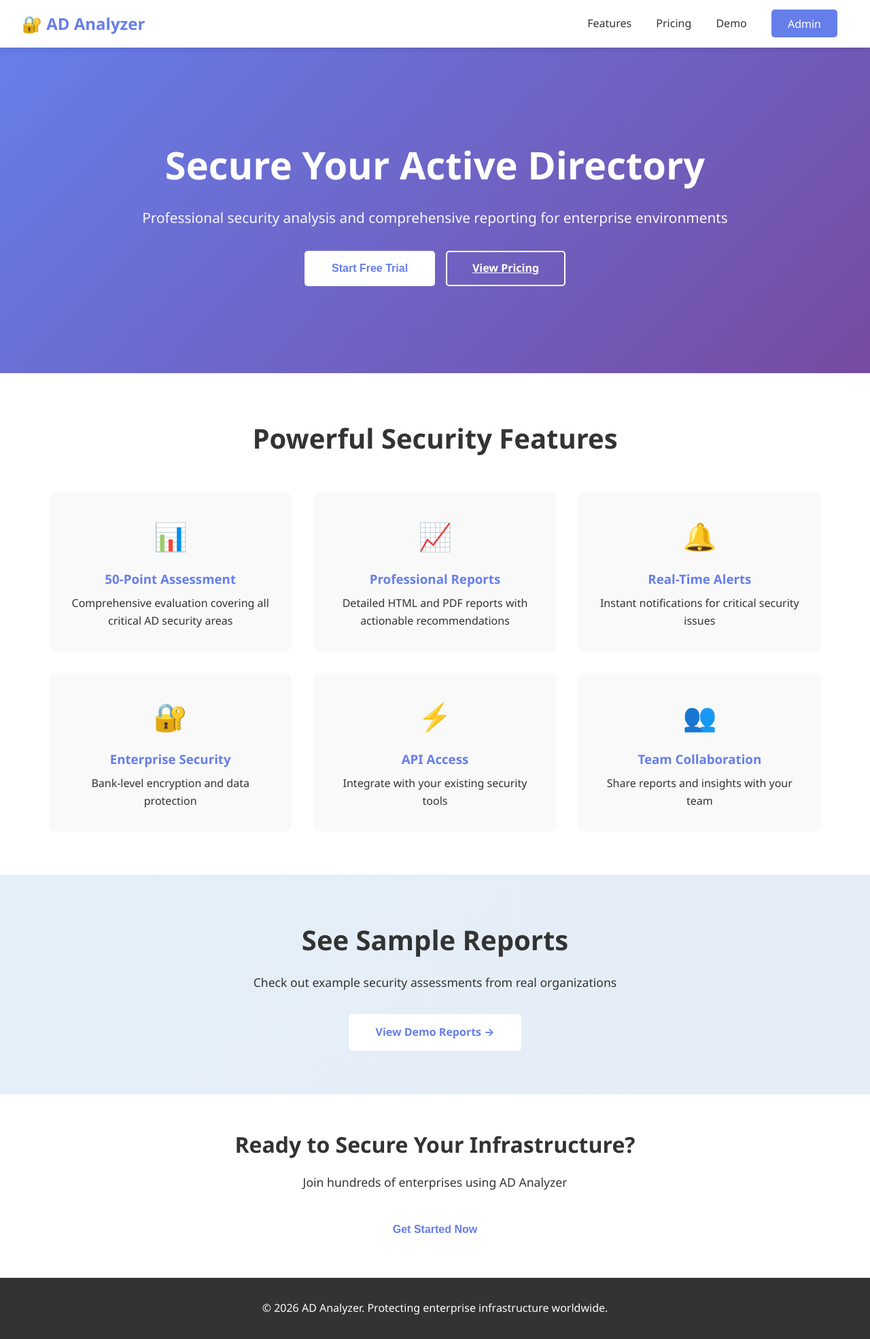
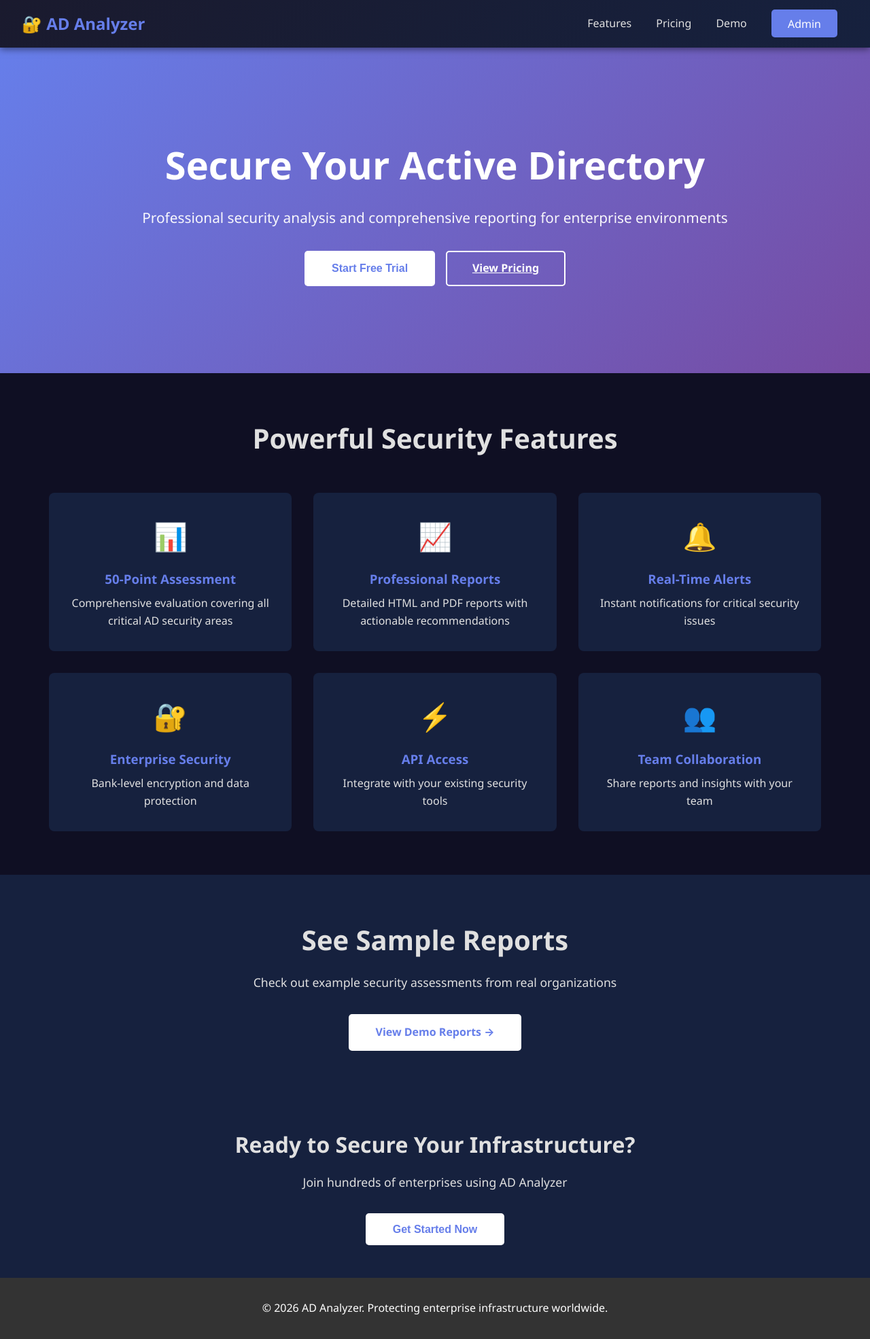
Before and after one commit to Linduxx/ad-analyzer, a Flask app: page / in a window 1280 px wide. Shown: the whole page at 68% size. Run offline with Flask 3, Linux system fonts and the light colour scheme.

Commit message:
Dark mode theme - premium black & purple design

```diff
--- a/templates/index.html
+++ b/templates/index.html
@@ -7,15 +7,15 @@
     <style>
         * { margin: 0; padding: 0; box-sizing: border-box; }
         html { scroll-behavior: smooth; }
-        body { font-family: 'Segoe UI', -apple-system, sans-serif; color: #333; line-height: 1.6; }
+        body { font-family: 'Segoe UI', -apple-system, sans-serif; color: #e0e0e0; line-height: 1.6; background: #0f0f23; }
 
         /* NAV */
         nav {
-            background: white; padding: 1rem 2rem; display: flex; justify-content: space-between;
-            align-items: center; box-shadow: 0 2px 10px rgba(0,0,0,0.1); position: sticky; top: 0; z-index: 100;
+            background: linear-gradient(135deg, #1a1a2e 0%, #16213e 100%); padding: 1rem 2rem; display: flex; justify-content: space-between;
+            align-items: center; box-shadow: 0 2px 10px rgba(0,0,0,0.5); position: sticky; top: 0; z-index: 100;
         }
         nav .logo { font-size: 1.5rem; font-weight: bold; color: #667eea; }
-        nav a { color: #333; text-decoration: none; margin: 0 1rem; transition: color 0.3s; }
+        nav a { color: #e0e0e0; text-decoration: none; margin: 0 1rem; transition: color 0.3s; }
         nav a:hover { color: #667eea; }
         nav .btn { background: #667eea; color: white; padding: 0.6rem 1.5rem; border-radius: 5px; }
         nav .btn:hover { background: #764ba2; }
@@ -37,21 +37,21 @@
         .features { max-width: 1200px; margin: 4rem auto; padding: 0 2rem; }
         .features h2 { text-align: center; font-size: 2.5rem; margin-bottom: 3rem; }
         .features-grid { display: grid; grid-template-columns: repeat(auto-fit, minmax(280px, 1fr)); gap: 2rem; }
-        .feature-card { background: #f9f9f9; padding: 2rem; border-radius: 8px; text-align: center; transition: all 0.3s; }
+        .feature-card { background: #16213e; padding: 2rem; border-radius: 8px; text-align: center; transition: all 0.3s; }
         .feature-card:hover { transform: translateY(-5px); box-shadow: 0 10px 25px rgba(0,0,0,0.1); }
         .feature-card .icon { font-size: 2.5rem; margin-bottom: 1rem; }
         .feature-card h3 { color: #667eea; margin-bottom: 0.5rem; }
 
         /* DEMO SECTION */
         .demo-section {
-            background: linear-gradient(135deg, rgba(0, 102, 204, 0.1) 0%, rgba(0, 82, 163, 0.1) 100%);
+            background: #16213e;
             padding: 4rem 2rem; text-align: center;
         }
         .demo-section h2 { font-size: 2.5rem; margin-bottom: 1rem; }
         .demo-section p { font-size: 1.1rem; margin-bottom: 2rem; }
 
         /* CTA */
-        .cta-section { background: white; padding: 3rem 2rem; text-align: center; }
+        .cta-section { background: #16213e; padding: 3rem 2rem; text-align: center; }
         .cta-section h2 { font-size: 2rem; margin-bottom: 1rem; }
         .cta-section p { font-size: 1.1rem; margin-bottom: 2rem; }
 
@@ -81,7 +81,7 @@
             to { opacity: 1; }
         }
         .modal-content {
-            background: white;
+            background: #16213e; color: #e0e0e0;
             padding: 2.5rem;
             border-radius: 12px;
             max-width: 450px;
@@ -98,10 +98,12 @@
             width: 100%;
             padding: 0.9rem;
             margin-bottom: 1rem;
-            border: 2px solid #ddd;
+            border: 2px solid #444;
             border-radius: 6px;
             font-size: 1rem;
             transition: border-color 0.3s;
+            background: #0f0f23;
+            color: #e0e0e0;
         }
         .modal-content input:focus {
             outline: none;
```
Also changed, not shown: templates/demo.html (+8 -8 lines), templates/pricing.html (+5 -5 lines), templates/report_detail.html (+6 -6 lines).
